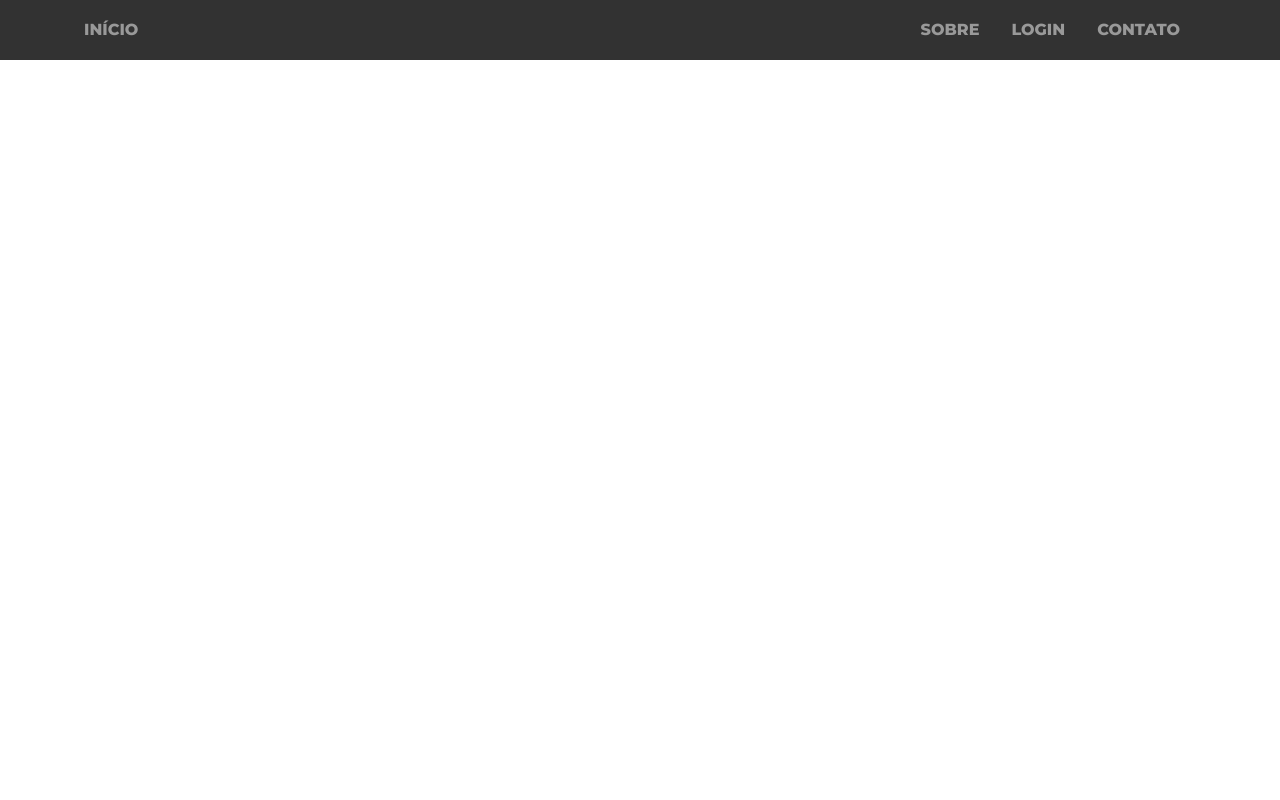
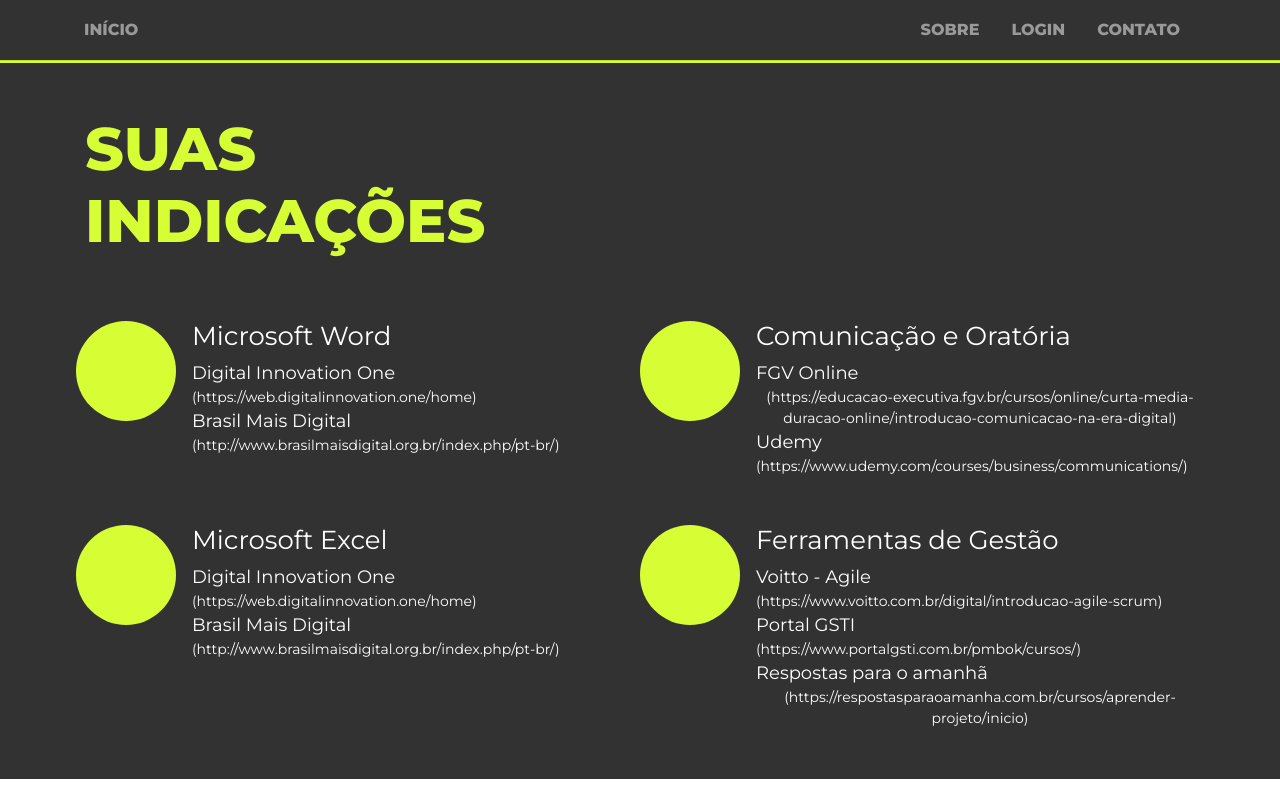
Before and after one commit to giuroperto/coronathon, a React (Create React App) app: page /coronathon/indicacoes in a window 1280 px wide. Built offline with nearby package versions, Linux system fonts and the light colour scheme.

Commit message:
contact and qualifications done

```diff
--- a/package.json
+++ b/package.json
@@ -35,5 +35,6 @@
       "last 1 firefox version",
       "last 1 safari version"
     ]
-  }
+  },
+  "homepage": "https://giuroperto.github.io/coronathon/"
 }
--- a/src/App.js
+++ b/src/App.js
@@ -8,6 +8,7 @@
 import Profile from './Components/Profile/Profile';
 import SignIn from './Components/SignIn/SignIn';
 import Navbar from './Components/Navbar/Navbar';
+import Qualification from './Components/Qualification/Qualification';
 
 function App() {
   return (
@@ -20,6 +21,7 @@
         <Route exact path='/coronathon/sobre' component={AboutUs} />
         <Route exact path='/coronathon/login' component={Login} />
         <Route exact path='/coronathon/perfil' component={Profile} />
+        <Route exact path='/coronathon/indicacoes' component={Qualification} />
       </Switch>
     </div>
   );
--- a/src/Components/Contact/Contact.css
+++ b/src/Components/Contact/Contact.css
@@ -18,3 +18,9 @@
   text-align: center;
   margin-bottom: 10px;
 }
+
+.btn-search {
+  width: 150px !important;
+  font-size: 18px !important;
+  height: 40px;
+}
--- a/src/Components/Contact/Contact.js
+++ b/src/Components/Contact/Contact.js
@@ -5,7 +5,7 @@
   return (
     <>
       <hr className='green-bar m-0'></hr>
-      <div className='contact-page'>
+      <div className='contact-page pb-5'>
         <div className ='contact-info d-flex flex-column align-items-start'>
           <h2 className='all-titles'>CONTATO</h2>
           <p className='all-text'>Em caso de dúvidas, sugestões ou reclamações, entre em contato conosco!</p>
@@ -67,8 +67,10 @@
                         <div className='telefone'>158</div>
                       </li>
                       <li>
+                      <div className='d-flex flex-column align-items-center'>
                         <p>Ou localize a rede de atendimento mais perto de você:</p>
-                        <a href='http://trabalho.gov.br/rede-de-atendimento'>http://trabalho.gov.br/rede-de-atendimento</a>
+                        <a className='btn btn-style btn-search' href='http://trabalho.gov.br/rede-de-atendimento'>PROCURAR</a>
+                      </div>
                       </li>
                     </ul>
                   </div>
--- /dev/null
+++ b/src/Components/Qualification/Qualification.css
@@ -0,0 +1,37 @@
+.quali-page {
+  background-color: var(--dark-bg);
+  padding-top: 50px;
+  padding-bottom: 50px;
+}
+
+.green-ball {
+  border-radius: 50%;
+  background-color: var(--primary-color);
+  height: 100px;
+  width: 100px;
+}
+
+.quali-text {
+  color: white;
+}
+
+.quali-title {
+  font-size: 26px;
+}
+
+.quali-course {
+  font-size: 18px;
+}
+
+.quali-link {
+  font-size: 14px;
+}
+
+.quali-topics {
+  width: 35vw;
+}
+
+.title-size {
+  width: 200px;
+  padding-left: 85px;
+}
--- /dev/null
+++ b/src/Components/Qualification/Qualification.js
@@ -0,0 +1,63 @@
+import React from 'react';
+import './Qualification.css';
+
+const Qualification =  () => {
+  return (
+    <>
+      <hr className='green-bar m-0'></hr>
+      <div className='quali-page'>
+        <h2 className='all-titles title-size mb-5'>SUAS INDICAÇÕES</h2>
+        <div className='all-cards d-flex flex-column align-items-center'>
+          <div className="cards-top d-flex mb-5 mt-3">
+            <div className="quali-card d-flex">
+              <div className="green-ball mr-3"></div>
+              <div className="quali-topics d-flex flex-column align-items-start">
+                <h4 className='quali-text quali-title'>Microsoft Word</h4>
+                <p className='quali-text quali-course m-0'>Digital Innovation One</p>
+                <a href='https://web.digitalinnovation.one/home' target='_blank' rel="noopener noreferrer"><p className='quali-text quali-link m-0'>(https://web.digitalinnovation.one/home)</p></a>
+                <p className='quali-text quali-course m-0'>Brasil Mais Digital</p>
+                <a href='http://www.brasilmaisdigital.org.br/index.php/pt-br/' target='_blank' rel="noopener noreferrer"><p className='quali-text quali-link m-0'>(http://www.brasilmaisdigital.org.br/index.php/pt-br/)</p></a>
+              </div>
+            </div>
+            <div className="quali-card d-flex">
+              <div className="green-ball mr-3"></div>
+              <div className="quali-topics d-flex flex-column align-items-start">
+                <h4 className='quali-text quali-title'>Comunicação e Oratória</h4>
+                <p className='quali-text quali-course m-0'>FGV Online</p>
+                <a href='https://educacao-executiva.fgv.br/cursos/online/curta-media-duracao-online/introducao-comunicacao-na-era-digital' target='_blank' rel="noopener noreferrer"><p className='quali-text quali-link m-0'>(https://educacao-executiva.fgv.br/cursos/online/curta-media-duracao-online/introducao-comunicacao-na-era-digital)</p></a>
+                <p className='quali-text quali-course m-0'>Udemy</p>
+                <a href='https://www.udemy.com/courses/business/communications/' target='_blank' rel="noopener noreferrer"><p className='quali-text quali-link m-0'>(https://www.udemy.com/courses/business/communications/)</p></a>
+              </div>
+            </div>
+          </div>
+          <div className="cards-bottom d-flex">
+            <div className="quali-card d-flex">
+              <div className="green-ball mr-3"></div>
+              <div className="quali-topics d-flex flex-column align-items-start">
+                <h4 className='quali-text quali-title'>Microsoft Excel</h4>
+                <p className='quali-text quali-course m-0'>Digital Innovation One</p>
+                <a href='https://web.digitalinnovation.one/home' target='_blank' rel="noopener noreferrer"><p className='quali-text quali-link m-0'>(https://web.digitalinnovation.one/home)</p></a>
+                <p className='quali-text quali-course m-0'>Brasil Mais Digital</p>
+                <a href='http://www.brasilmaisdigital.org.br/index.php/pt-br/' target='_blank' rel="noopener noreferrer"><p className='quali-text quali-link m-0'>(http://www.brasilmaisdigital.org.br/index.php/pt-br/)</p></a>
+              </div>
+            </div>
+            <div className="quali-card d-flex">
+              <div className="green-ball mr-3"></div>
+              <div className="quali-topics d-flex flex-column align-items-start">
+                <h4 className='quali-text quali-title'>Ferramentas de Gestão</h4>
+                <p className='quali-text quali-course m-0'>Voitto - Agile</p>
+                <a href='https://www.voitto.com.br/digital/introducao-agile-scrum' target='_blank' rel="noopener noreferrer"><p className='quali-text quali-link m-0'>(https://www.voitto.com.br/digital/introducao-agile-scrum)</p></a>
+                <p className='quali-text quali-course m-0'>Portal GSTI</p>
+                <a href='https://www.portalgsti.com.br/pmbok/cursos/' target='_blank' rel="noopener noreferrer"><p className='quali-text quali-link m-0'>(https://www.portalgsti.com.br/pmbok/cursos/)</p></a>
+                <p className='quali-text quali-course m-0'>Respostas para o amanhã</p>
+                <a href='https://respostasparaoamanha.com.br/cursos/aprender-projeto/inicio' target='_blank' rel="noopener noreferrer"><p className='quali-text quali-link m-0'>(https://respostasparaoamanha.com.br/cursos/aprender-projeto/inicio)</p></a>
+              </div>
+            </div>
+          </div>
+        </div>
+      </div>
+    </>
+  )
+}
+
+export default Qualification;
```
